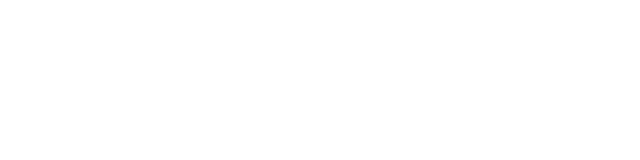
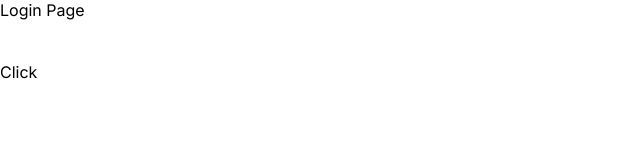
Before and after one commit to EchtTech-Consultancy-Private-Limited/hrms-echttech, a React (Create React App) app: page /login in a window 1280 px wide. Before the commit this address had no page. Shown: the top 160 px of the page, without its empty margins (0-640 px from the left). Built offline with nearby package versions, Linux system fonts and the light colour scheme.

Commit message:
login page and component modified

```diff
--- a/package.json
+++ b/package.json
@@ -9,7 +9,6 @@
     "@heroicons/react": "^2.1.5",
     "@mui/icons-material": "^6.1.1",
     "@mui/material": "^6.1.1",
-    "@tailwindcss/forms": "^0.5.9",
     "@testing-library/jest-dom": "^5.17.0",
     "@testing-library/react": "^13.4.0",
     "@testing-library/user-event": "^13.5.0",
@@ -45,6 +44,7 @@
     ]
   },
   "devDependencies": {
+    "@tailwindcss/forms": "^0.5.9",
     "tailwindcss": "^3.4.13"
   }
 }
--- a/public/index.html
+++ b/public/index.html
@@ -7,37 +7,14 @@
     <meta name="theme-color" content="#000000" />
     <meta
       name="description"
-      content="Web site created using create-react-app"
+      content="Human Resource Management System"
     />
     <link rel="apple-touch-icon" href="%PUBLIC_URL%/logo192.png" />
-    <!--
-      manifest.json provides metadata used when your web app is installed on a
-      user's mobile device or desktop. See https://developers.google.com/web/fundamentals/web-app-manifest/
-    -->
     <link rel="manifest" href="%PUBLIC_URL%/manifest.json" />
-    <!--
-      Notice the use of %PUBLIC_URL% in the tags above.
-      It will be replaced with the URL of the `public` folder during the build.
-      Only files inside the `public` folder can be referenced from the HTML.
-
-      Unlike "/favicon.ico" or "favicon.ico", "%PUBLIC_URL%/favicon.ico" will
-      work correctly both with client-side routing and a non-root public URL.
-      Learn how to configure a non-root public URL by running `npm run build`.
-    -->
-    <title>React App</title>
+    <title>HRMS</title>
   </head>
   <body>
     <noscript>You need to enable JavaScript to run this app.</noscript>
     <div id="root"></div>
-    <!--
-      This HTML file is a template.
-      If you open it directly in the browser, you will see an empty page.
-
-      You can add webfonts, meta tags, or analytics to this file.
-      The build step will place the bundled scripts into the <body> tag.
-
-      To begin the development, run `npm start` or `yarn start`.
-      To create a production bundle, use `npm run build` or `yarn build`.
-    -->
   </body>
 </html>
--- a/src/App.js
+++ b/src/App.js
@@ -1,13 +1,16 @@
 import { BrowserRouter as Router, Routes, Route } from 'react-router-dom'
 import Dashboard from './pages/Dashboard'
-import Layout from './components/shared/Layout'
+import LayoutComponent from './components/shared/LayoutComponent'
+import LoginPage from './pages/LoginPage'
 
 function App() {
     return (
         <Router>
             <Routes>
-                <Route path="/" element={<Layout />}>
+                <Route path='login' element={<LoginPage />} />
+                <Route path="/" element={<LayoutComponent />}>
                     <Route index element={<Dashboard />} />
+                    <Route path='dashboard' element={<Dashboard />} />
                 </Route>
 
             </Routes>
--- /dev/null
+++ b/src/components/auth/LoginComponent.jsx
@@ -0,0 +1,14 @@
+import React from 'react'
+import { useNavigate } from 'react-router-dom'
+
+const LoginComponent = () => {
+    const navigate = useNavigate();
+  return (
+    <div>
+        Login Page<br></br><br></br><br></br>
+        <button>Click </button>
+    </div>
+  )
+}
+
+export default LoginComponent
--- a/src/components/shared/Footer.jsx
+++ b/src/components/shared/FooterComponent.jsx
@@ -1,6 +1,6 @@
 import React from 'react'
 
-const Footer = () => {
+const FooterComponent = () => {
   return (
     <div className='echt-footer' >
       Footer
@@ -8,4 +8,4 @@
   )
 }
 
-export default Footer
+export default FooterComponent
--- a/src/components/shared/Header.jsx
+++ b/src/components/shared/HeaderComponent.jsx
@@ -10,7 +10,7 @@
 
 
 
-const Header = () => {
+const HeaderComponent = () => {
 
   const [isOpen, setIsOpen] = useState(false);
 
@@ -296,4 +296,4 @@
   )
 }
 
-export default Header
+export default HeaderComponent
--- a/src/components/shared/Sidebar.jsx
+++ b/src/components/shared/SidebarComponent.jsx
@@ -1,7 +1,7 @@
 import React from 'react'
 import logo from "../../assetsechttech/logo/logo.png"
 
-const Sidebar = () => {
+const SidebarComponent = () => {
   return (
     <div className='left-sidebar-inner p-4'>
        <div className="sidebar-top-logo-con w-full rounded-lg logo-custom-border p-2">
@@ -14,4 +14,4 @@
   )
 }
 
-export default Sidebar
+export default SidebarComponent
--- /dev/null
+++ b/src/pages/LoginPage.jsx
@@ -0,0 +1,12 @@
+import React from 'react'
+import LoginComponent from '../components/auth/LoginComponent'
+
+const LoginPage = () => {
+  return (
+    <div>
+        <LoginComponent />
+    </div>
+  )
+}
+
+export default LoginPage
```
Also changed, not shown: src/components/shared/LayoutComponent.jsx (renamed from src/components/shared/Layout.jsx, +5 -5 lines), 1 other file (tests, documents, lock files or other folders).
